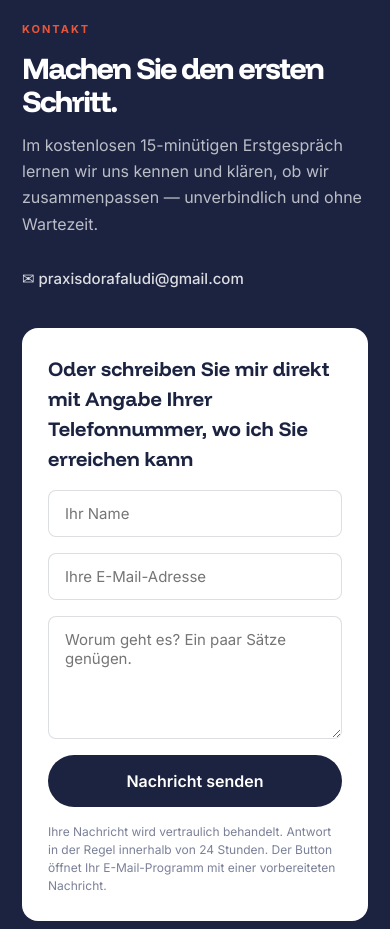
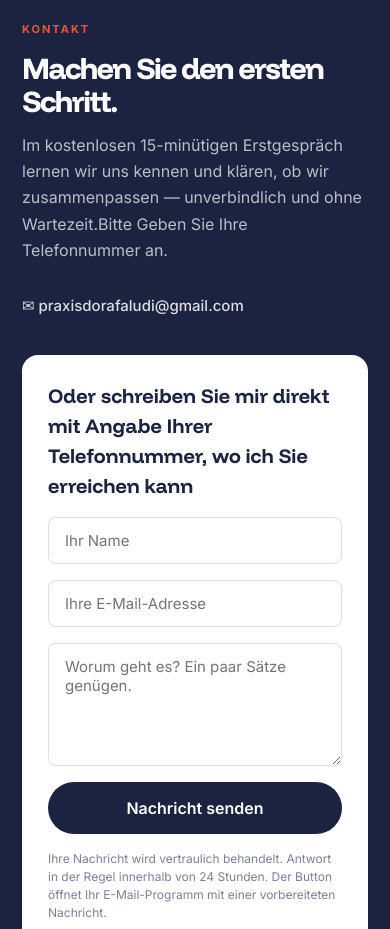
Before and after one commit to dorafaludi/praxis-dorafaludi, a plain HTML site: page index.html in a window 390 px wide. Shown: the part 6340-7269 px from the top of the page. Drawn offline with Linux system fonts and the light colour scheme.

Commit message:
Update contact text to include phone number request
Added a request for the user's phone number in the contact text.

```diff
--- a/index.html
+++ b/index.html
@@ -265,7 +265,7 @@ Heute arbeite ich vollständig online, damit Sie Unterstützung dort bekommen, w
     <div>
       <div class="eyebrow">Kontakt</div>
       <h2 class="h2 h2--light">Machen Sie den ersten Schritt.</h2>
-      <p class="contact__text">Im kostenlosen 15-minütigen Erstgespräch lernen wir uns kennen und klären, ob wir zusammenpassen — unverbindlich und ohne Wartezeit.</p>
+      <p class="contact__text">Im kostenlosen 15-minütigen Erstgespräch lernen wir uns kennen und klären, ob wir zusammenpassen — unverbindlich und ohne Wartezeit.<strong></strong>Bitte Geben Sie Ihre Telefonnummer an.</strong> </p>
       <div class="contact__actions">
 
         <a class="contact__mail" href="mailto:praxisdorafaludi@gmail.com">✉ praxisdorafaludi@gmail.com</a>
```
